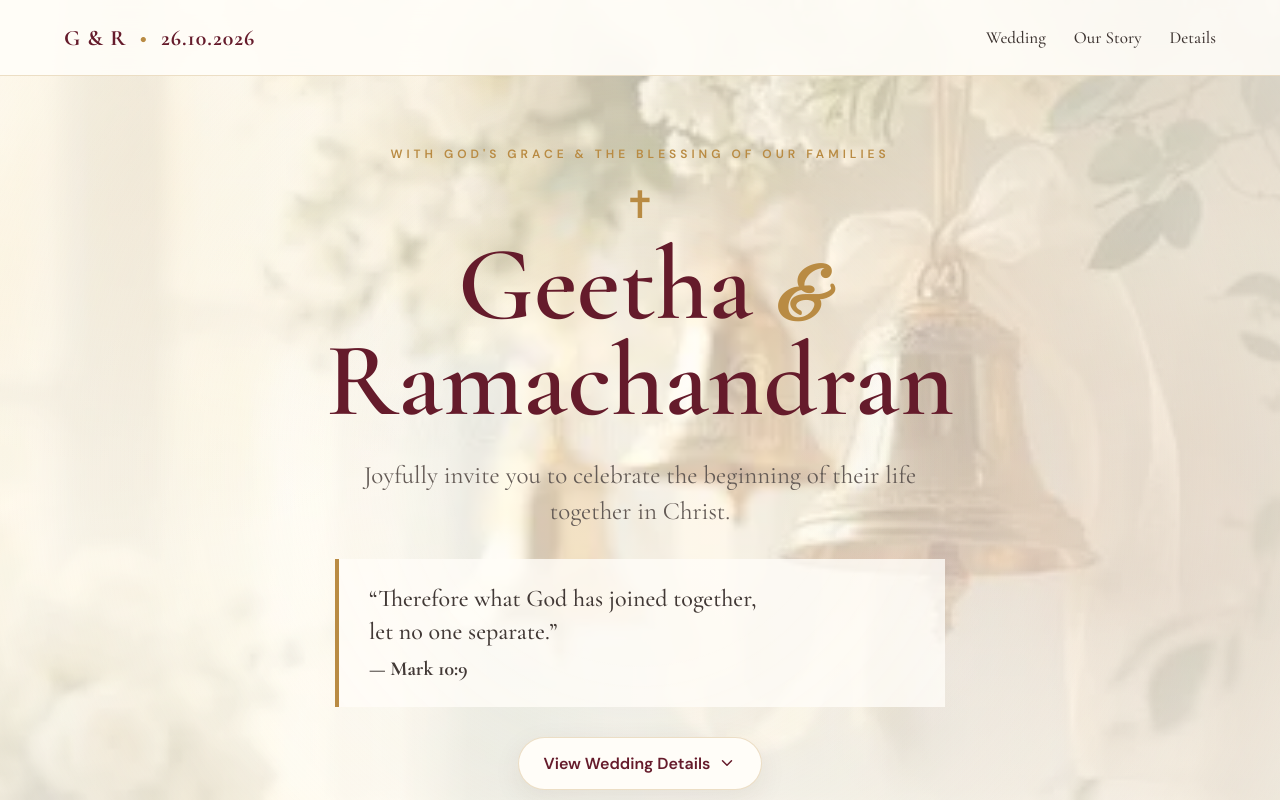
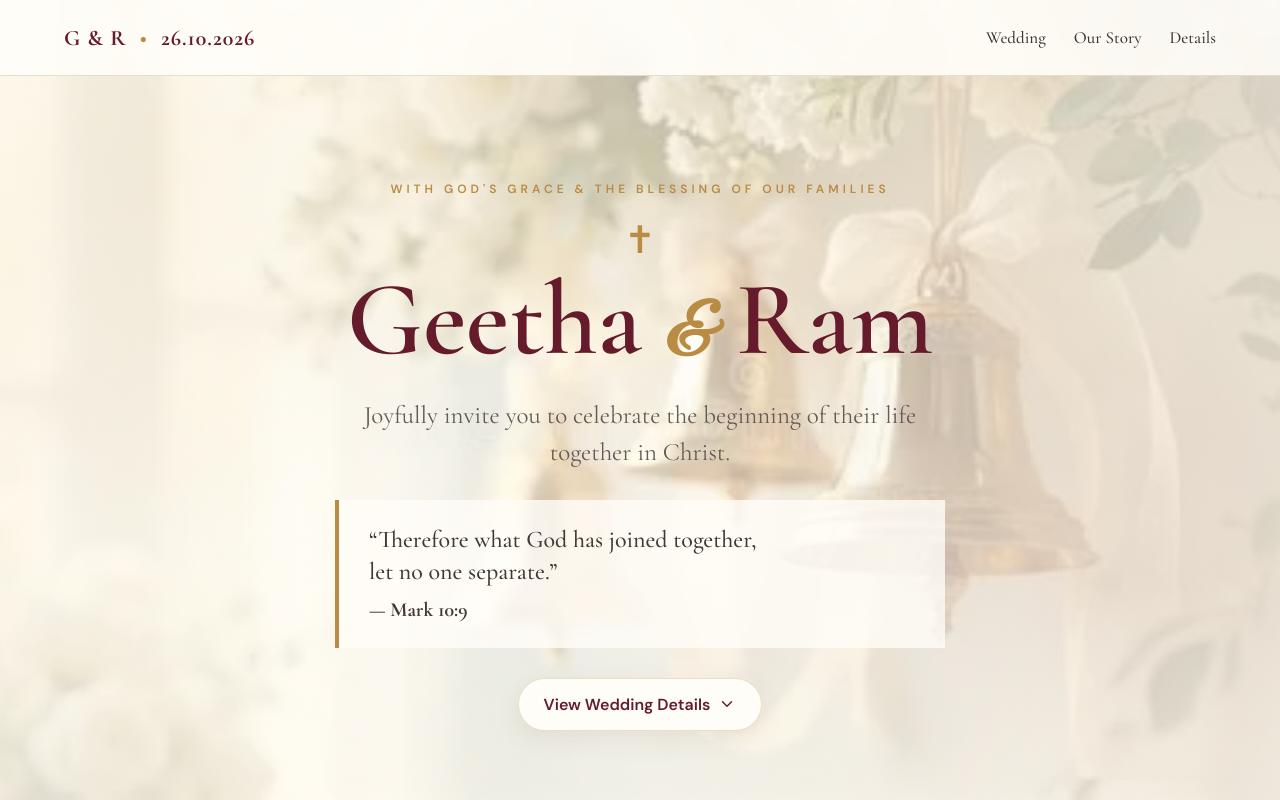
Before and after one commit to Jansyp/mercy-isaac-wedding-template, a React (Vite) app: page / in a window 1280 px wide. Shown: the top 800 px of the page. Built offline with nearby package versions, Linux system fonts and the light colour scheme.

Commit message:
Update wedding invitation name from Ramachandran to Ram

```diff
--- a/src/main.jsx
+++ b/src/main.jsx
@@ -60,7 +60,7 @@
           <div className="hero-content">
             <div className="small-caps">WITH GOD'S GRACE & THE BLESSING OF OUR FAMILIES</div>
             <div className="cross-mark">✝</div>
-            <h1>Geetha <em>&</em> Ramachandran</h1>
+            <h1>Geetha <em>&</em> Ram</h1>
             <p className="subtitle">Joyfully invite you to celebrate the beginning of their life together in Christ.</p>
             <blockquote>
               “Therefore what God has joined together,<br />
```
